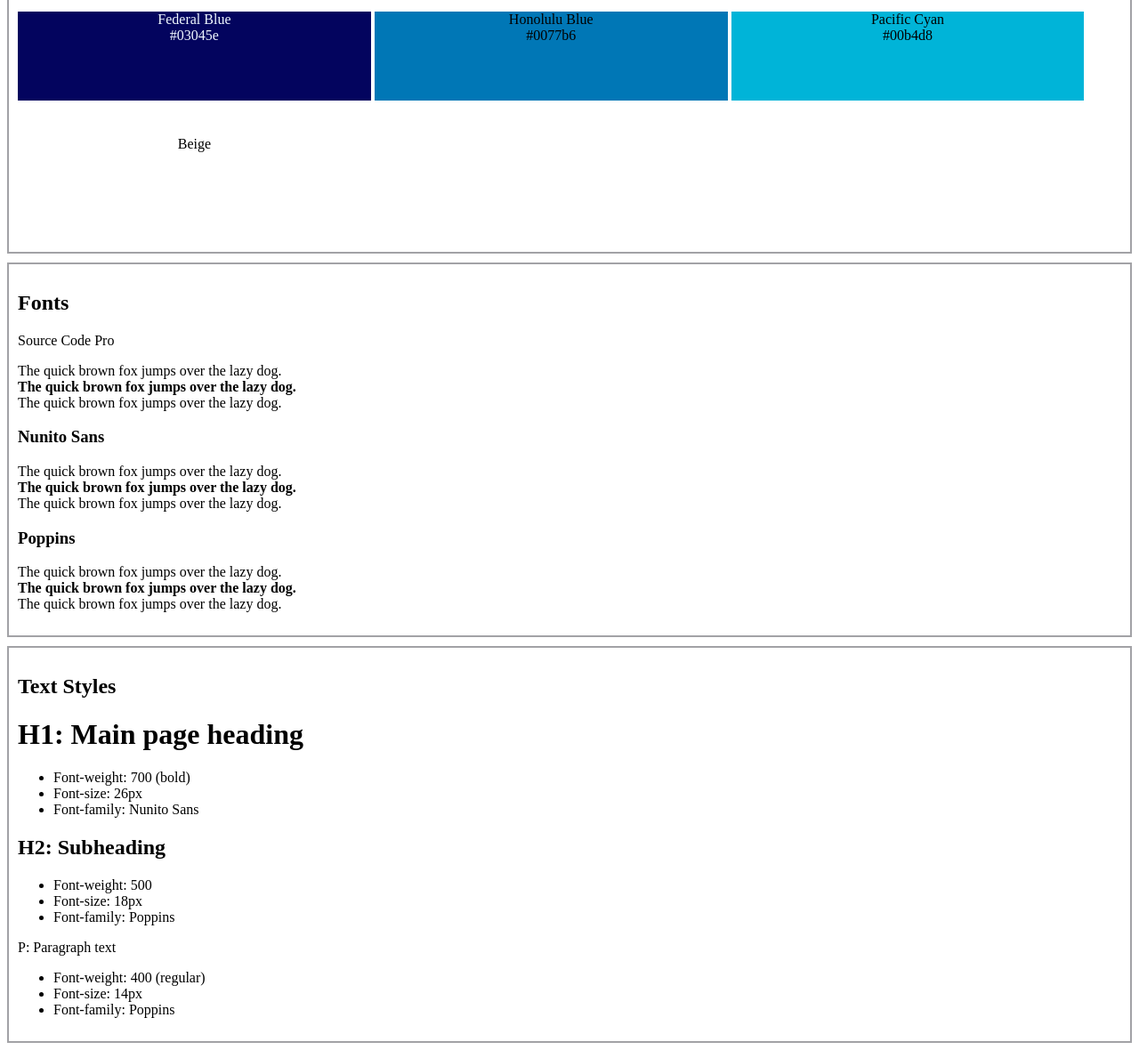
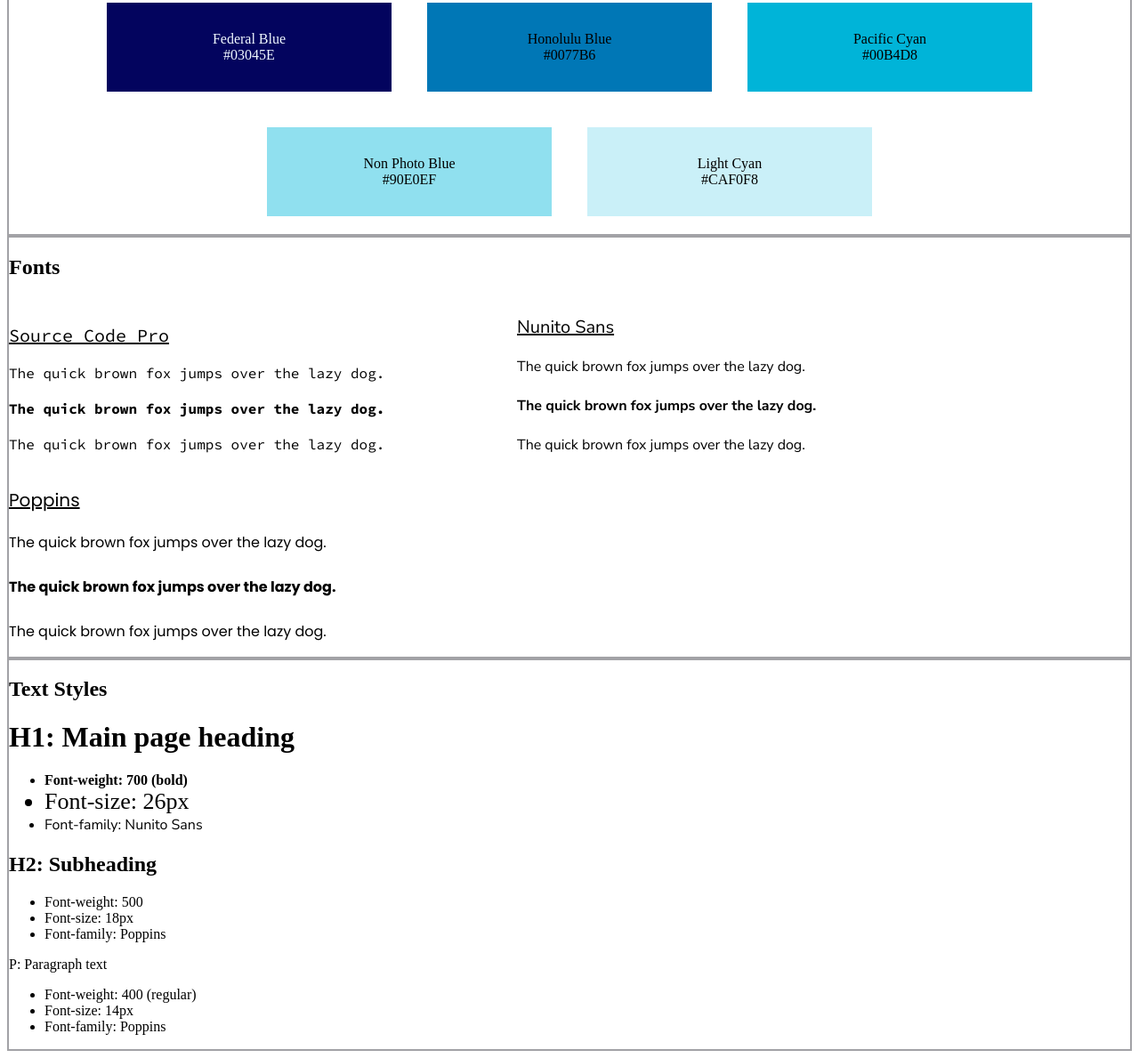
Before and after one commit to xxTarekxx/Website-design-system, a plain HTML site: page index.html in a window 1280 px wide. Shown: the part 166-1355 px from the top of the page at 89% size. Drawn offline with Linux system fonts and the light colour scheme.

Commit message:
flex container applied

```diff
--- a/index.html
+++ b/index.html
@@ -5,6 +5,11 @@
     <meta charset="UTF-8">
     <meta name="viewport" content="width=device-width, initial-scale=1.0">
     <link rel="stylesheet" href="styles.css">
+    <link rel="preconnect" href="https://fonts.googleapis.com">
+    <link rel="preconnect" href="https://fonts.gstatic.com" crossorigin>
+    <link
+        href="https://fonts.googleapis.com/css2?family=Nunito+Sans:ital,opsz,wght@0,6..12,200..1000;1,6..12,200..1000&family=Poppins:ital,wght@0,100;0,200;0,300;0,400;0,500;0,600;0,700;0,800;0,900;1,100;1,200;1,300;1,400;1,500;1,600;1,700;1,800;1,900&family=Source+Code+Pro:ital,wght@0,200..900;1,200..900&display=swap"
+        rel="stylesheet">
     <title>Document</title>
 </head>
 
@@ -15,37 +20,38 @@
             Colors
         </h2>
         <div class="color-set">
-            <div class="color-panel federal-Blue">Federal Blue<br>#03045e</div>
-            <div class="color-panel honolulu-blue">Honolulu Blue<br>#0077b6</div>
-            <div class="color-panel pacific-cyan">Pacific Cyan<br>#00b4d8</div>
-            <div class="color-panel beige">Beige</div>
+            <div class="color-panel federal-Blue">Federal Blue<br>#03045E</div>
+            <div class="color-panel honolulu-blue">Honolulu Blue<br>#0077B6</div>
+            <div class="color-panel pacific-cyan">Pacific Cyan<br>#00B4D8</div>
+            <div class="color-panel non-photo-blue">Non Photo Blue<br>#90E0EF</div>
+            <div class="color-panel light-cyan">Light Cyan<br>#CAF0F8</div>
         </div>
     </div>
     <div class="container">
         <h2>Fonts</h2>
-        <div class="font-container">
-            <h>Source Code Pro</h>
-            <p>The quick brown fox jumps over the lazy dog.<br>
+        <div class="font-type source-code-font">
+            <p class="font-label">Source Code Pro</p>
+            <p>The quick brown fox jumps over the lazy dog.<br><br>
 
-                <strong>The quick brown fox jumps over the lazy dog.</strong><br>
+                <strong>The quick brown fox jumps over the lazy dog.</strong><br><br>
 
                 The quick brown fox jumps over the lazy dog.
             </p>
         </div>
-        <div>
-            <h3>Nunito Sans</h1>
-                <p>The quick brown fox jumps over the lazy dog.<br>
+        <div class="font-type nunito-sans-font">
+            <p class="font-label">Nunito Sans</p>
+            <p>The quick brown fox jumps over the lazy dog.<br><br>
 
-                    <strong>The quick brown fox jumps over the lazy dog.</strong><br>
+                <strong>The quick brown fox jumps over the lazy dog.</strong><br><br>
 
-                    The quick brown fox jumps over the lazy dog.
-                </p>
+                The quick brown fox jumps over the lazy dog.
+            </p>
         </div>
-        <div>
-            <h3>Poppins</h3>
-            <p>The quick brown fox jumps over the lazy dog.<br>
+        <div class="font-type poppins-font">
+            <p class="font-label">Poppins</p>
+            <p>The quick brown fox jumps over the lazy dog.<br><br>
 
-                <strong>The quick brown fox jumps over the lazy dog.</strong><br>
+                <strong>The quick brown fox jumps over the lazy dog.</strong><br><br>
 
                 The quick brown fox jumps over the lazy dog.
             </p>
@@ -55,26 +61,26 @@
         <h2>Text Styles</h2>
         <div class="text-styles">
             <h1>H1: Main page heading</h1>
-            <ul>
-                <li>Font-weight: 700 (bold)</li>
-                <li>Font-size: 26px</li>
-                <li>Font-family: Nunito Sans</li>
+            <ul class="main-page-heading">
+                <li class="main-weight">Font-weight: 700 (bold)</li>
+                <li class="main-size">Font-size: 26px</li>
+                <li class="main-font">Font-family: Nunito Sans</li>
             </ul>
         </div>
         <div>
             <h2>H2: Subheading</h2>
-            <ul>
-                <li>Font-weight: 500</li>
-                <li>Font-size: 18px</li>
-                <li>Font-family: Poppins</li>
+            <ul class="subheading">
+                <li class="main-weight">Font-weight: 500</li>
+                <li class="main-size">Font-size: 18px</li>
+                <li class="main-font">Font-family: Poppins</li>
             </ul>
         </div>
         <div>
             <p>P: Paragraph text</p>
-            <ul>
-                <li>Font-weight: 400 (regular)</li>
-                <li>Font-size: 14px</li>
-                <li>Font-family: Poppins</li>
+            <ul class="paragraph-text">
+                <li class="main-weight">Font-weight: 400 (regular)</li>
+                <li class="main-size">Font-size: 14px</li>
+                <li class="main-font">Font-family: Poppins</li>
             </ul>
         </div>
     </div>
--- a/styles.css
+++ b/styles.css
@@ -1,25 +1,31 @@
 .container {
+    margin: 0 auto;
     border: 2px solid #a2a2a6;
-    padding: 10px;
-    margin: 10px auto;
 }
 
 .color-set {
-    display: block;
-    unicode-bidi: isolate;
+    display: flex;
+    flex-wrap: wrap;
+    justify-content: center;
 }
 
+
 .color-panel {
-    display: inline-block;
-    width: 32%;
+    width: 20rem;
     text-align: center;
-    margin: 20px auto;
+    margin: 20px;
     min-height: 100px;
+    display: flex;
+    align-items: center;
+    justify-content: center;
+    background-color: #ffc200;
 }
 
 .federal-Blue {
     background-color: #03045e;
     color: aliceblue;
+
+
 }
 
 .honolulu-blue {
@@ -29,3 +35,49 @@
 .pacific-cyan {
     background-color: #00b4d8;
 }
+
+.non-photo-blue {
+    background-color: #90e0ef;
+}
+
+.light-cyan {
+    background-color: #CAF0F8;
+}
+
+.font-type {
+    display: inline-block;
+    width: 45%;
+}
+
+.source-code-font {
+    font-family: 'Source Code Pro', monospace;
+}
+
+.nunito-sans-font {
+    font-family: 'Nunito Sans', sans-serif;
+}
+
+.poppins-font {
+    font-family: Poppins;
+}
+
+p {
+    font-size: 16px;
+}
+
+.font-label {
+    font-size: 20px;
+    text-decoration: underline;
+}
+
+.main-page-heading>.main-weight {
+    font-weight: 700;
+}
+
+.main-page-heading>.main-size {
+    font-size: 26px;
+}
+
+.main-page-heading>.main-font {
+    font-family: 'Nunito Sans';
+}
```
